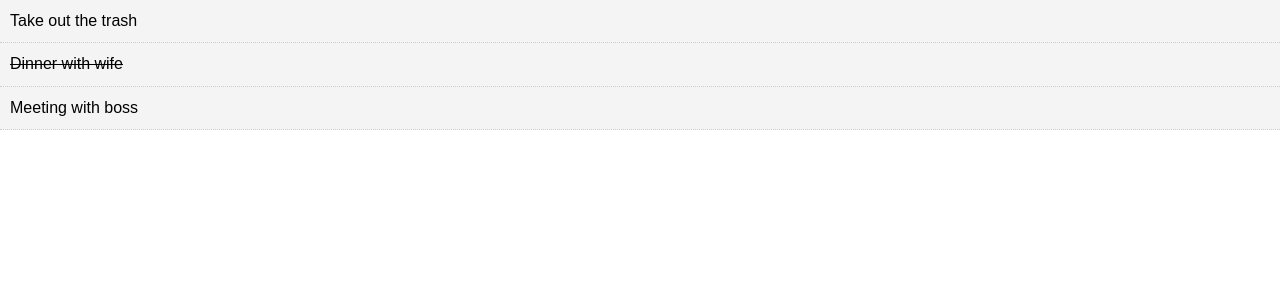
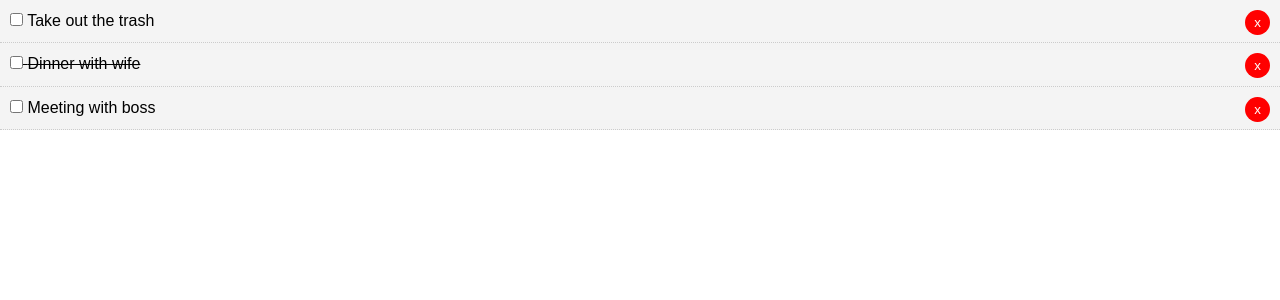
Before and after one commit to hishambokhari/react-practice, a React (Create React App) app: page / in a window 1280 px wide. Shown: the top 300 px of the page. Built offline with nearby package versions, Linux system fonts and the light colour scheme.

Commit message:
Add: Delete functionality

```diff
--- a/src/App.js
+++ b/src/App.js
@@ -23,10 +23,26 @@
       },
     ]
   }
+  // Toggle Complete
+  markComplete = (id) => {
+    this.setState({ todos: this.state.todos.map(todo => {
+      if(todo.id === id) {
+        todo.completed = !todo.completed
+      }
+      return todo;
+    }) });
+  }
+
+  //Delete Todo
+  delTodo = (id) => {
+    this.setState({ todos: [...this.state.todos.filter(todo => todo.id !== id)] })
+  }
+
   render() {
     return (
       <div className="App">
-        <Todos todos={this.state.todos} />
+        <Todos todos={this.state.todos} markComplete={this.markComplete}
+        delTodo={this.delTodo} />
       </div>
     );
   }
--- a/src/components/TodoItem.js
+++ b/src/components/TodoItem.js
@@ -12,9 +12,14 @@
   }
 
   render() {
+    const {id, title } = this.props.todo;
     return (
       <div style={this.getStyle()}>
-        <p>{ this.props.todo.title }</p>
+        <p>
+          <input type="checkbox" onChange={this.props.markComplete.bind (this, id)} /> {' '}
+          { title }
+          <button onClick={this.props.delTodo.bind(this, id)} style={btnStyle}>x</button>
+          </p>
       </div>
     )
   }
@@ -24,6 +29,14 @@
   todo: PropTypes.object.isRequired
 }
 
-
+const btnStyle = {
+  background: '#ff0000',
+  color: '#fff',
+  border: 'none',
+  padding: '5px 9px',
+  borderRadius: '50%',
+  cursor: 'pointer',
+  float: 'right'
+}
 
 export default TodoItem
--- a/src/components/Todos.js
+++ b/src/components/Todos.js
@@ -3,9 +3,11 @@
 import PropTypes from 'prop-types';
 
 class Todos extends Component {
+
   render() {
     return this.props.todos.map((todo) => (
-      <TodoItem key={todo.id} todo={todo} />
+      <TodoItem key={todo.id} todo={todo} markComplete=
+      {this.props.markComplete} delTodo={this.props.delTodo} />
     ));
   }
 }
```
